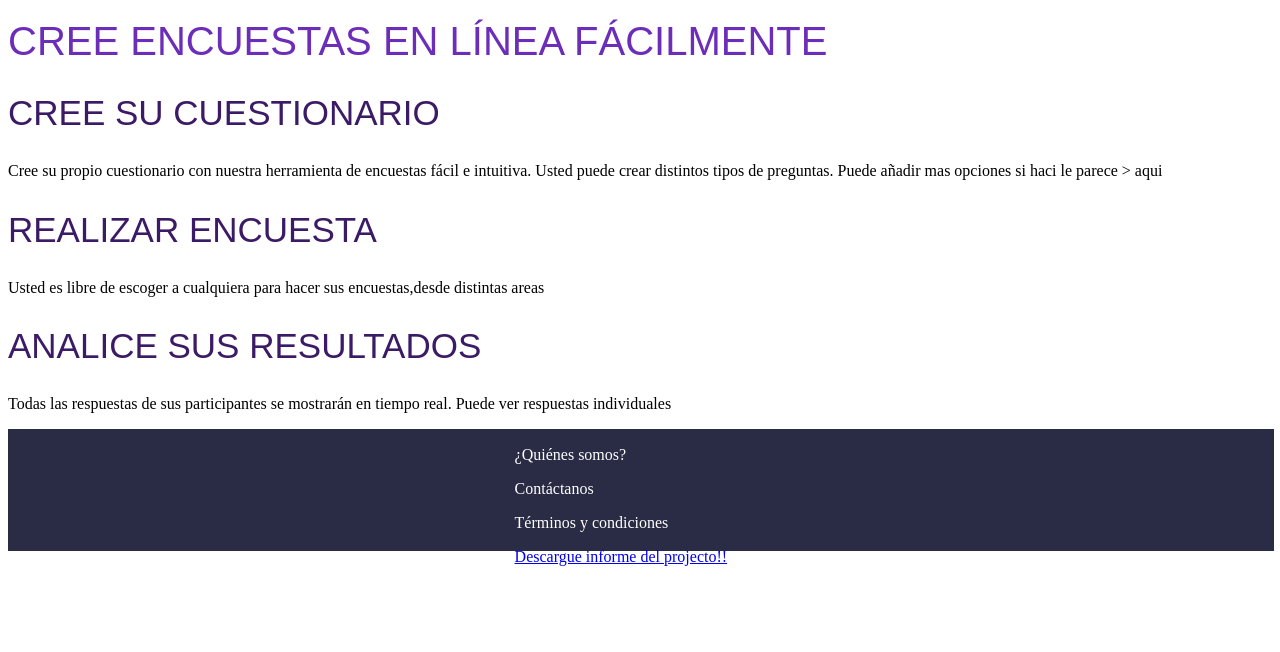
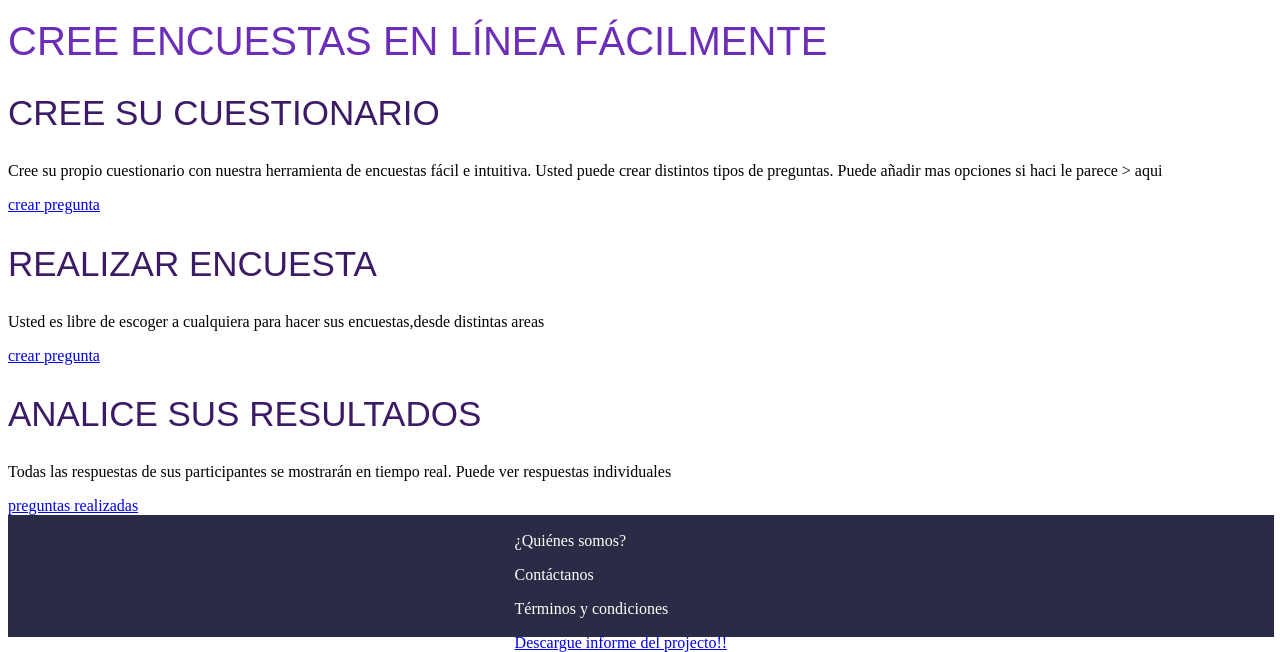
Before and after one commit to ealvan/django_project, a Django app: page /encuestas/ in a window 1280 px wide. Shown: the part 218-870 px from the top of the page. Before the commit the page ends 784 px from the top, so only its background shows below. Run offline with Django 3.2, Linux system fonts and the light colour scheme.

Commit message:
Agregando enlaces a el home

```diff
--- a/final_project/encuestas/templates/encuestas/home.html
+++ b/final_project/encuestas/templates/encuestas/home.html
@@ -17,13 +17,14 @@
 		<h2>Cree su cuestionario</h2>
 
 		<p>Cree su propio cuestionario con nuestra herramienta de encuestas fácil e intuitiva. Usted puede crear distintos tipos de preguntas. Puede añadir mas opciones si haci le parece > aqui</a> </p>
-
+		<a href='{% url "encuestas:crear_pregunta" %}'> crear pregunta</a>
 
 		<h2>Realizar encuesta</h2>
 		<p>Usted es libre de escoger a cualquiera para hacer sus encuestas,desde distintas areas </p>
-
+		<a href='{% url "encuestas:crear_pregunta" %}'> crear pregunta</a>
 		<h2>Analice sus resultados</h2>
 		<p>Todas las respuestas de sus participantes se mostrarán en tiempo real. Puede ver respuestas individuales</p>
+		<a href='{% url "encuestas:tablon-ajax" %}'> preguntas realizadas</a>
 	</div>
      <div id="piepag">
      	<div id="der"></div>
```
